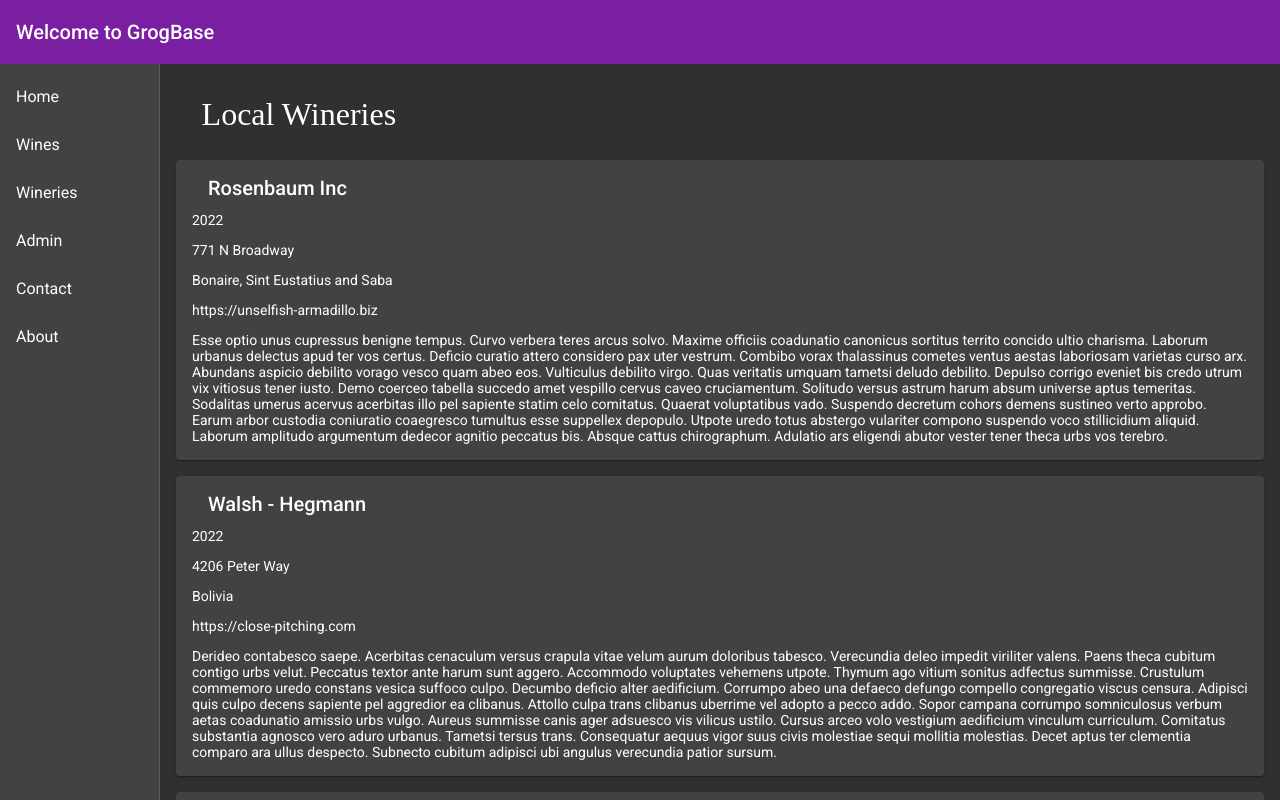
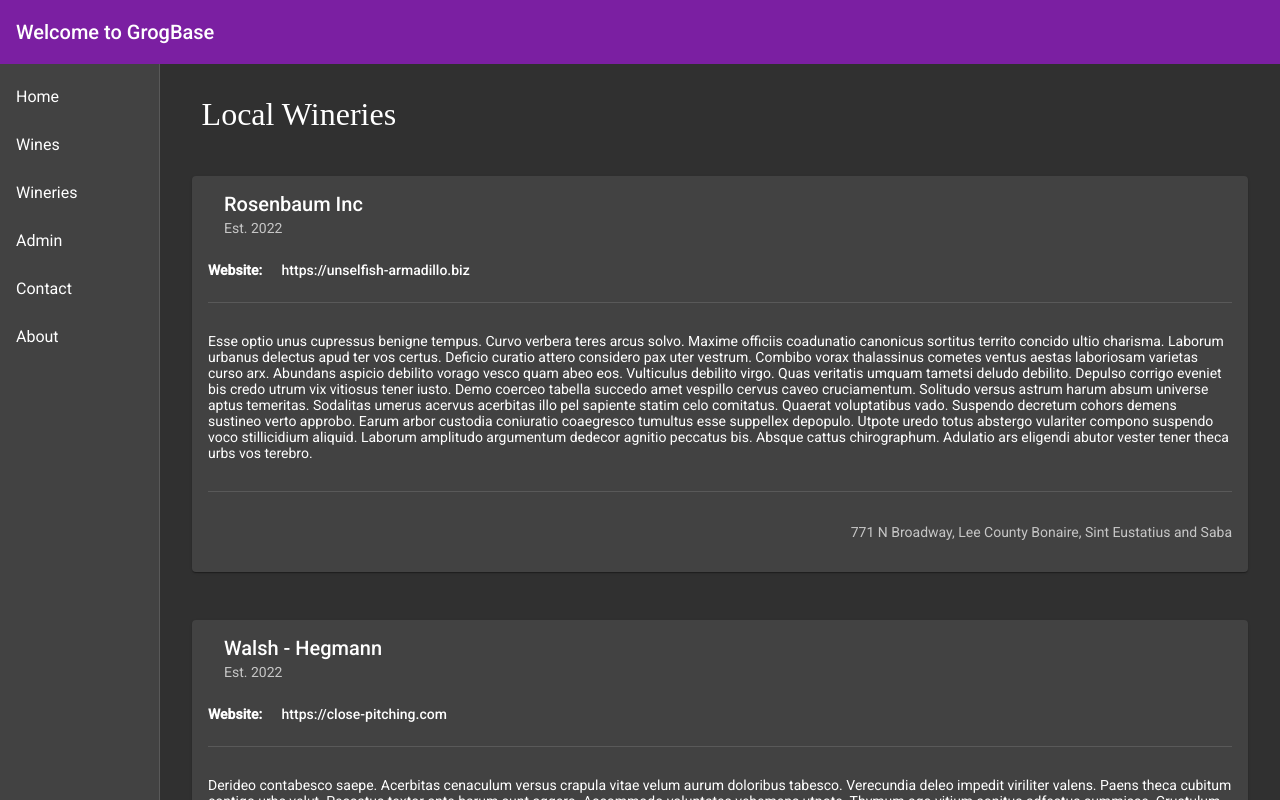
Before and after one commit to PeacefulCompany/GrogBase, an Angular app in the folder frontend/: page / in a window 1280 px wide. Shown: the top 800 px of the page. Built offline with nearby package versions, Linux system fonts and the light colour scheme.

Commit message:
Refactor Homepage to use Winery component

```diff
--- a/frontend/src/app/home/home.component.html
+++ b/frontend/src/app/home/home.component.html
@@ -1,17 +1,9 @@
 <h2 class="title">Local Wineries</h2>
 <div class="container">
-  <mat-card *ngFor="let item of Localwiener">
-    <mat-card-header>
-      <mat-card-title>{{ item.name }}</mat-card-title>
-    </mat-card-header>
-    <mat-card-content>
-      <p>{{ item.established }}</p>
-      <p>{{ item.location }}</p>
-      <p>{{ item.country }}</p>
-      <p>{{ item.website }}</p>
-      <p>{{ item.description }}</p>
-    </mat-card-content>
-  </mat-card>
+  <app-winery
+    *ngFor="let winery of Localwiener"
+    [winery]="winery"
+  ></app-winery>
 </div>
 <h2 class="title">Top Wines</h2>
 <div class="container">
```
Also changed, not shown: frontend/src/app/home/home.module.ts (+6 -2 lines).
